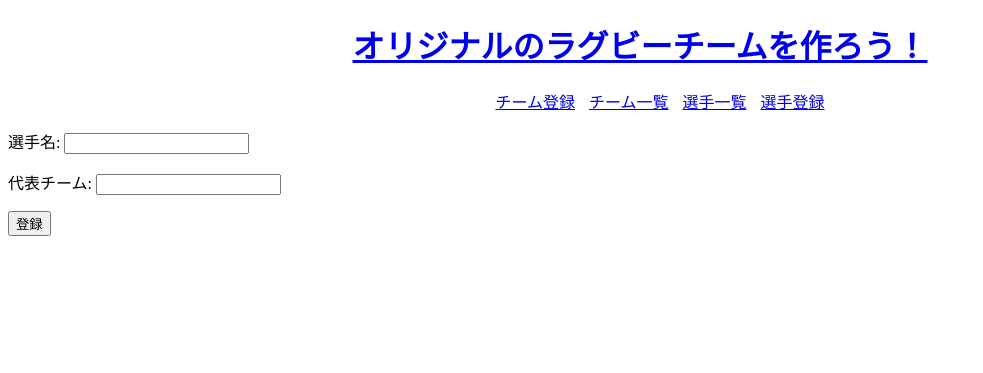
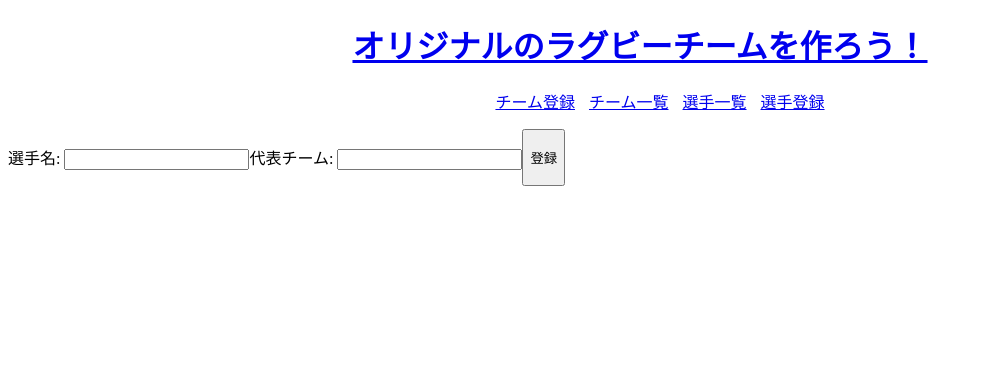
Before and after one commit to nicemiddle/rugby-team-create, a Django app: page /rugby_team_create/player_create/ in a window 1280 px wide. Shown: the top 373 px of the page, without its empty margins (0-983 px from the left). Run offline with Django 3.2, Linux system fonts and the light colour scheme; style sheets or scripts are compiled from the project's sources; some libraries are stand-ins or nearby versions.

Commit message:
djangoにscssを適用、scssファイル作成、チーム登録フォームのレイアウト変更

```diff
--- a/rugby_team_create/forms.py
+++ b/rugby_team_create/forms.py
@@ -5,6 +5,24 @@ class TeamCreateForm(forms.ModelForm):
     class Meta:
         model = Team
         fields = '__all__'
+        '''widgets = {
+            'PR1':forms.Select(attrs={'class': 'PR1_form'}),
+            'HO':forms.Select(attrs={'class': 'HO_form'}),
+            'PR2':forms.Select(attrs={'class': 'PR2_form'}),
+            'LO1':forms.Select(attrs={'class': 'LO1_form'}),
+            'LO"':forms.Select(attrs={'class': 'LO2_form'}),
+            'FL1':forms.Select(attrs={'class': 'FL1_form'}),
+            'FL2':forms.Select(attrs={'class': 'FL2_form'}),
+            'NO8':forms.Select(attrs={'class': 'NO8_form'}),
+            'SH':forms.Select(attrs={'class': 'SH_form'}),
+            'SO':forms.Select(attrs={'class': 'SO_form'}),
+            'WTB1':forms.Select(attrs={'class': 'WTB1_form'}),
+            'CTB1':forms.Select(attrs={'class': 'CTB1_form'}),
+            'CTB2':forms.Select(attrs={'class': 'CTB2_form'}),
+            'WTB2':forms.Select(attrs={'class': 'WTB2_form'}),
+            'FB':forms.Select(attrs={'class': 'FB_form'}),
+        }'''
+
 
 class PlayerCreateForm(forms.ModelForm):
     class Meta:
--- /dev/null
+++ b/rugby_team_create/static/rugby_team_create/rtc.scss
@@ -0,0 +1,100 @@
+form {
+  display: flex;
+  flex-wrap: wrap;
+  text-align: center;
+}
+
+@for $i from 2 through 17 {
+  @if $i == 2 {
+    .n_#{$i} {
+      width: 70%;
+    }
+  } @else if $i < 6 {
+    .n_#{$i} {
+      width: 30%;
+      margin: auto;
+    }
+  } @else if $i < 8 {
+    .n_#{$i} {
+      width: 30%;
+      margin: auto;
+    }
+  } @else if $i == 8 {
+    .n_#{$i} {
+      width: 50%;
+      margin: auto;
+      text-align: left;
+      select {
+        width: 50%;
+      }
+    }
+  } @else if $i == 9 {
+    .n_#{$i} {
+      width: 50%;
+      box-sizing: border-box;
+      text-align: right;
+      select {
+        width: 50%;
+      }
+    }
+  } @else if $i == 10 {
+    .n_#{$i} {
+      margin: auto;
+    }
+  } @else if $i == 11 {
+    .n_#{$i} {
+      width: 80%;
+      margin: auto;
+      select {
+        width: 37%;
+      }
+    }
+  } @else if $i == 12 {
+    .n_#{$i} {
+      width: 30%;
+      order: 2;
+      margin: auto;
+    }
+  } @else if $i == 13 {
+    .n_#{$i} {
+      width: 30%;
+      order: 4;
+      margin: auto;
+    }
+  } @else if $i == 14 {
+    .n_#{$i} {
+      width: 30%;
+      order: 1;
+      margin: auto;
+    }
+  } @else if $i == 15 {
+    .n_#{$i} {
+      width: 30%;
+      order: 3;
+      margin: auto;
+    }
+  } @else if $i == 16 {
+    .n_#{$i} {
+      width: 30%;
+      order: 6;
+      margin: auto;
+    }
+  } @else if $i == 17 {
+    .n_#{$i} {
+      width: 30%;
+      order: 5;
+      margin: auto;
+    }
+  }
+}
+
+.btn1 {
+  width: 30%;
+  order: 7;
+  display: block;
+  margin: 30px auto;
+}
+
+select {
+  width: 100%;
+}
--- a/rugby_team_create/templates/rugby_team_create/base.html
+++ b/rugby_team_create/templates/rugby_team_create/base.html
@@ -1,3 +1,4 @@
+{% load sass_tags %}
 {% load static %}
 <!DOCTYPE html>
 <html lang="ja">
@@ -5,11 +6,7 @@
     <meta charset="utf-8">
     <title>{% block title %}{% endblock %}</title>
     <link rel="stylesheet" href="{% static 'rugby_team_create/style.css' %}">
-    <style>
-       {
-        outline: 1px solid #ff0000;
-      }
-    </style>
+    <link rel="stylesheet" href="{% sass_src 'rugby_team_create/rtc.scss' %}">
   </head>
   <body>
     <header>
--- /dev/null
+++ b/static/rugby_team_create/rtc.css
@@ -0,0 +1,3 @@
+form{display:flex;flex-wrap:wrap;text-align:center}.n_2{width:70%}.n_3{width:30%;margin:auto}.n_4{width:30%;margin:auto}.n_5{width:30%;margin:auto}.n_6{width:30%;margin:auto}.n_7{width:30%;margin:auto}.n_8{width:50%;margin:auto;text-align:left}.n_8 select{width:50%}.n_9{width:50%;box-sizing:border-box;text-align:right}.n_9 select{width:50%}.n_10{margin:auto}.n_11{width:80%;margin:auto}.n_11 select{width:37%}.n_12{width:30%;order:2;margin:auto}.n_13{width:30%;order:4;margin:auto}.n_14{width:30%;order:1;margin:auto}.n_15{width:30%;order:3;margin:auto}.n_16{width:30%;order:6;margin:auto}.n_17{width:30%;order:5;margin:auto}.btn1{width:30%;order:7;display:block;margin:30px auto}select{width:100%}
+
+/*# sourceMappingURL=rtc.css.map */
```
Also changed, not shown: project/settings.py (+8 -0 lines), rugby_team_create/templates/rugby_team_create/team_form.html (+13 -2 lines), db.sqlite3, 9 other files.
